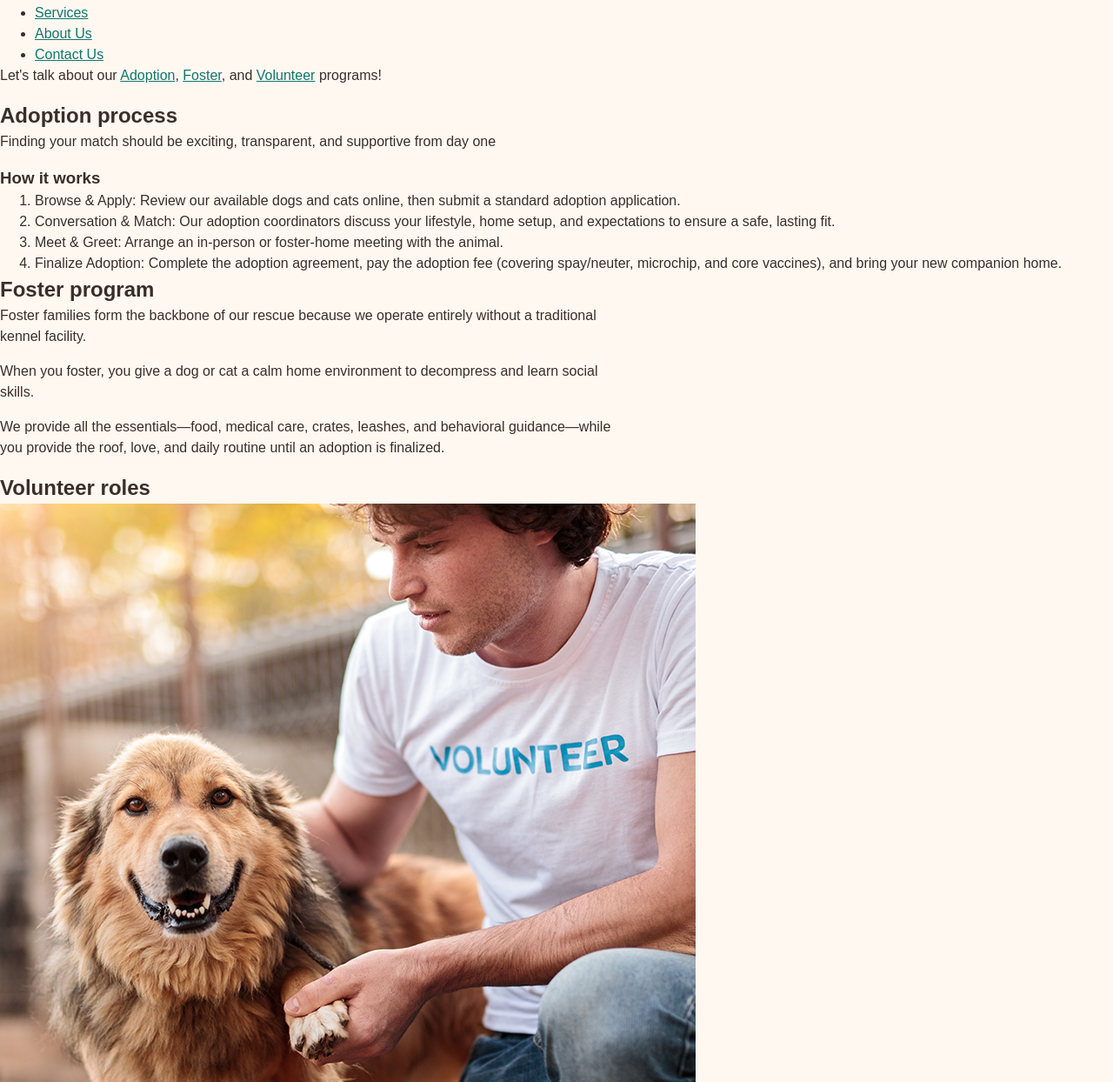
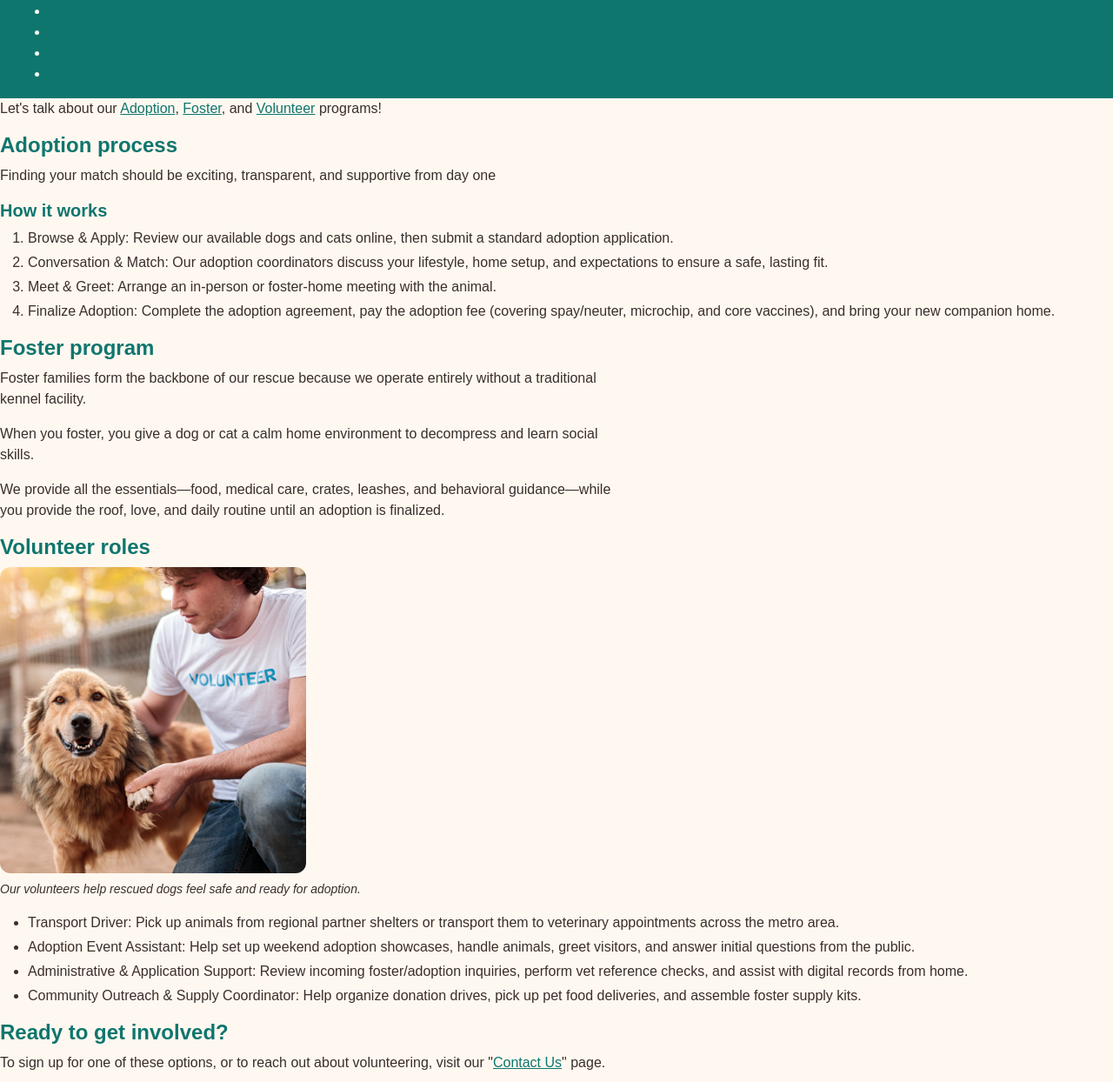
Before and after one commit to ConnorPM39/Web-Development-Foundations, a plain HTML site: page services.html in a window 1280 px wide. Shown: the part 93-1337 px from the top of the page at 87% size. Drawn offline with Linux system fonts and the light colour scheme.

Commit message:
Messing with colors for h1,2,3, nav and header

```diff
--- a/css/styles.css
+++ b/css/styles.css
@@ -22,6 +22,8 @@
   --text-xs: 0.25rem;
   --text-sm: 0.5rem;
   --text-md: 1rem;
+  --text-lmd: 1.25rem;
+  --text-slg: 1.5rem;
   --text-lg: 2rem;
   --text-xl: 3rem;
 }
@@ -44,6 +46,7 @@ body {
   font-size: var(--text-md);
   color: var(--color-text);
   background-color: var(--color-background);
+
 }
 
 img,
@@ -61,12 +64,44 @@ select {
   font: inherit;
 }
 
+header {
+  background-color: var(--color-primary);
+  padding: var(--space-md);
+  display: flex;
+  flex-direction: column;
+  gap: var(--space-sm);
+}
+
 h1, h2, h3, p {
   overflow-wrap: break-word;
 }
 
+h1 {
+  font-size: var(--text-lg);
+  /* original h1 color
+  color: #134e4a;
+  */
+  color: var(--color-background);
+  margin-bottom: var(--space-sm);
+  line-height: 1.2;
+}
+
+h2 {
+  font-size: var(--text-slg);
+  color: var(--color-primary);
+  margin-bottom: var(--space-sm);
+  line-height: 1.2;
+}
+
+h3 {
+  font-size: var(--text-lmd);
+  color: var(--color-primary);
+  margin-bottom: var(--space-sm);
+  line-height: 1.2;
+}
+
 p {
-    padding-bottom: var(--space-md);
+    margin-bottom: var(--space-md);
     max-width: 45rem;
 }
 
@@ -85,3 +120,54 @@ a:focus-visible {
     outline-offset: 2px;
     font-weight: bold;
 }
+
+nav li {
+  color: var(--color-background);
+}
+
+main ul,
+main ol {
+  margin-bottom: var(--space-md);
+  padding-left: var(--space-lg);
+}
+
+main ul li,
+main ol li {
+  margin-bottom: var(--space-xs);
+}
+
+
+/* ~~~~ Images and videos ~~~~ */
+
+main img {
+  max-width: 22rem;
+  width: 100%;
+  border-radius: 0.75rem;
+}
+
+figure {
+  margin-bottom: var(--space-md);
+}
+
+figcaption {
+  margin-top: var(--space-sm);
+  font-size: 0.875rem;
+  font-style: italic;
+}
+
+/* This one is specifically for the image in about.html, it's not the same as main img
+DO NOT DELETE */
+main section > img {
+  margin-bottom: var(--space-md);
+}
+
+video {
+  width: 100%;
+  max-width: 45rem;
+  border-radius: 0.75rem;
+  margin-bottom: var(--space-md);
+}
+
+header img {
+  width: 100%;
+}
```
